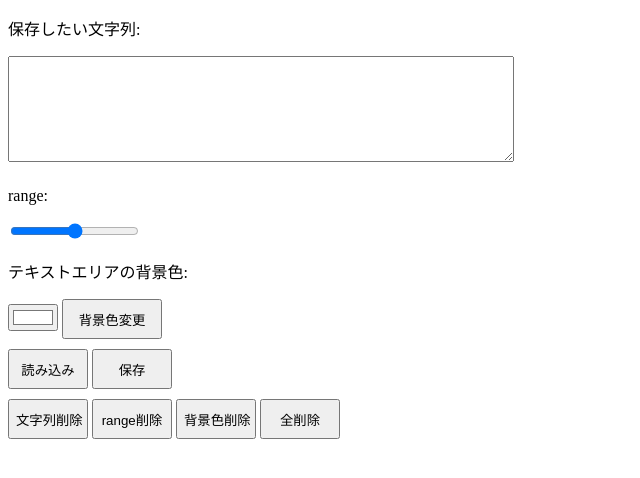
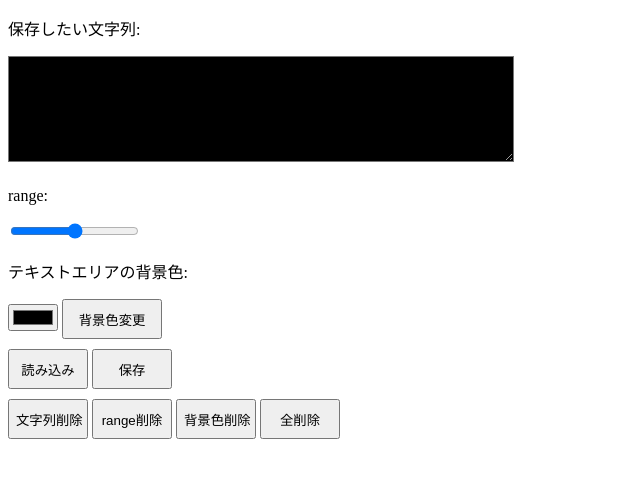
Before and after one commit to Cu-D-Yamaguchi/sessionStorage, a plain HTML site: page index.html in a window 1280 px wide. Shown: the whole page, without its empty margins (0-640 px from the left). Drawn offline with Linux system fonts and the light colour scheme.

Commit message:
Update index.html

```diff
--- a/index.html
+++ b/index.html
@@ -9,14 +9,14 @@
 	<body>
 
 		<p>保存したい文字列:</p>
-		<textarea id="str" style="width:500px; height:100px; margin:0px 0px 5px 0px; color:grey;"></textarea><br>
+		<textarea id="str" style="width:500px; height:100px; margin:0px 0px 5px 0px; color:grey; background-color:#000000;"></textarea><br>
 
 		<p>range:</p>
 		<input type="range" id="range" name="range" min="0" max="10" >
 		<br>
 
 		<p>テキストエリアの背景色:</p>
-		<input type="color" id="back_color" value="#ffffff">
+		<input type="color" id="back_color">
 		<input type="button" id="button_back_color" style="width:100px; height:40px; margin:0px 0px 10px 0px;" value="背景色変更">
 		<br>
 
```
